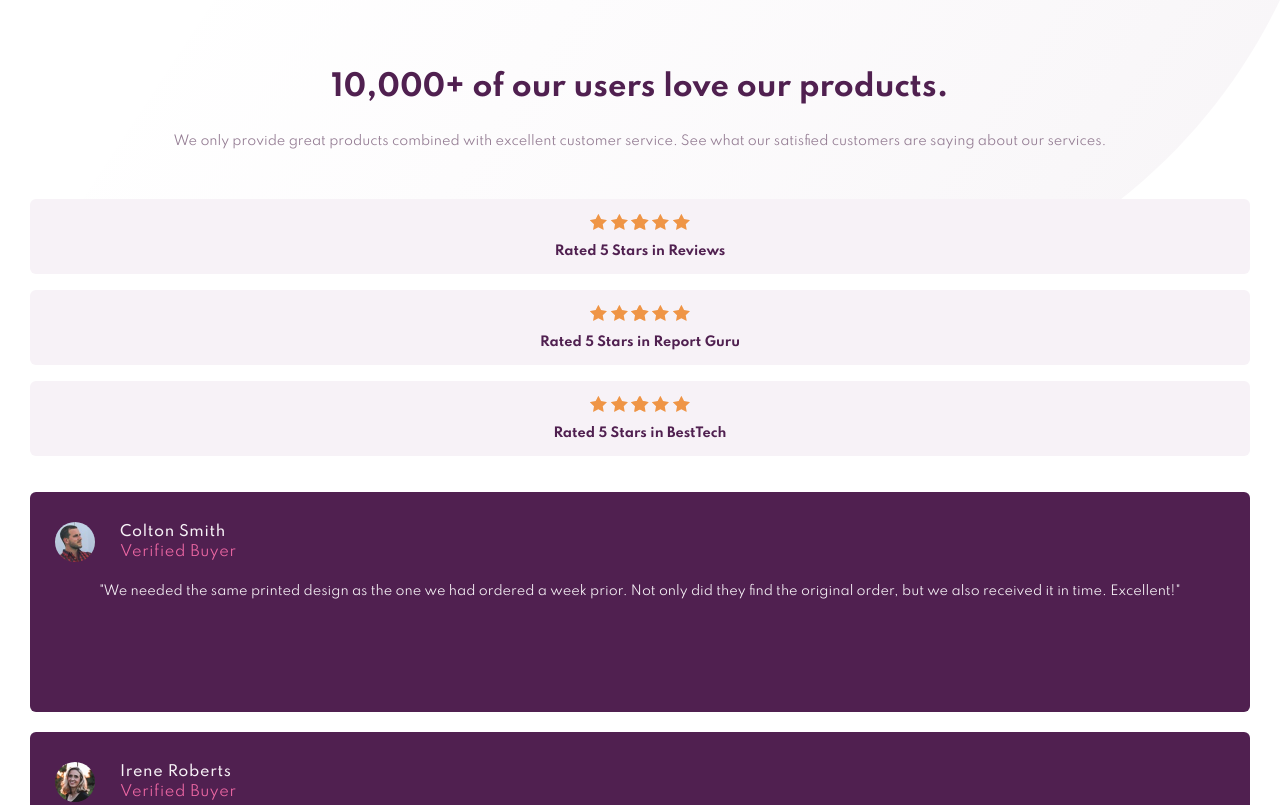
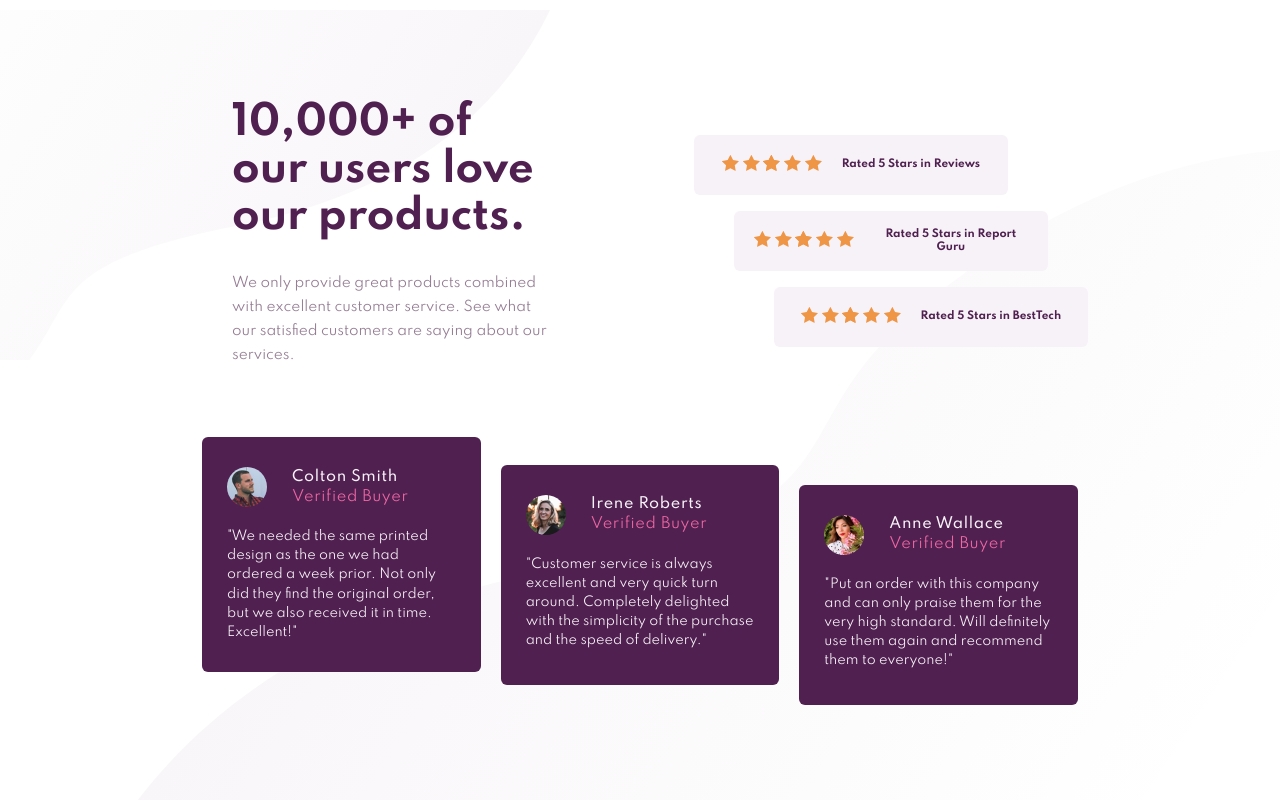
Before and after one commit to Lusk1nha/social-proof-section, a plain HTML site: page public/index.html in a window 1280 px wide. Shown: the top 805 px of the page. Drawn offline with Linux system fonts and the light colour scheme.

Commit message:
finished-desktop-version and update readme

```diff
--- a/public/index.html
+++ b/public/index.html
@@ -5,7 +5,8 @@
   <meta name="viewport" content="width=device-width, initial-scale=1.0" />
 
   <link rel="shortcut icon" href="./assets/favicon-32x32.png"/>
-  <link rel="stylesheet" href="./main.css">
+  <link rel="stylesheet" href="./styles/main.css">
+  <link rel="stylesheet" href="./styles/responsive.css">
 
   <title>Frontend Mentor | Social proof section</title>
 
@@ -21,7 +22,7 @@
     </section>
 
     <section id="ratingContainer">
-      <div class="rate-box">
+      <div class="rate-box" style="--rate-box: 1;">
         <div class="stars-box">
           <img class="star-img" src="./assets/icon-star.svg" alt="yellow star image"/>
         </div>
@@ -29,7 +30,7 @@
         <h4 class="who-rate">Rated 5 Stars in Reviews</h4>
       </div>
 
-      <div class="rate-box">
+      <div class="rate-box" style="--rate-box: 2;">
         <div class="stars-box">
           <img class="star-img" src="./assets/icon-star.svg" alt="yellow star image"/>
         </div>
@@ -37,7 +38,7 @@
         <h4 class="who-rate">Rated 5 Stars in Report Guru</h4>
       </div>
 
-      <div class="rate-box">
+      <div class="rate-box" style="--rate-box: 3;">
         <div class="stars-box">
           <img class="star-img" src="./assets/icon-star.svg" alt="yellow star image"/>
         </div>
@@ -47,7 +48,7 @@
     </section>
 
     <section id="commentsContainer">
-      <div class="comment-box">
+      <div class="comment-box" style="--comment-box: 1;">
         <div class="person">
           <img class="person-image" src="./assets/image-colton.jpg" alt="Person image">
 
@@ -60,7 +61,7 @@
         <h4 class="comment">"We needed the same printed design as the one we had ordered a week prior. Not only did they find the original order, but we also received it in time. Excellent!"</h4>
       </div>
 
-      <div class="comment-box">
+      <div class="comment-box" style="--comment-box: 2;">
         <div class="person">
           <img class="person-image" src="./assets/image-irene.jpg" alt="Person image">
 
@@ -73,7 +74,7 @@
         <h4 class="comment">"Customer service is always excellent and very quick turn around. Completely delighted with the simplicity of the purchase and the speed of delivery."</h4>
       </div>
 
-      <div class="comment-box">
+      <div class="comment-box" style="--comment-box: 3;">
         <div class="person">
           <img class="person-image" src="./assets/image-anne.jpg" alt="Person image">
 
--- a/public/main.css
+++ b/public/styles/main.css
@@ -37,7 +37,7 @@ body {
 }
 
 .bg-image-top {
-  background-image: url('./assets/bg-pattern-top-mobile.svg');
+  background-image: url('../assets/bg-pattern-top-mobile.svg');
   background-size: cover;
 
   position: absolute;
@@ -51,22 +51,23 @@ body {
 }
 
 .bg-image-bottom {
-  background-image: url('./assets/bg-pattern-bottom-mobile.svg');
+  background-image: url('../assets/bg-pattern-bottom-mobile.svg');
   background-size: cover;
 
   position: absolute;
-  bottom: -105vh;
+  bottom: 0px;
 
   width: 100%;
   height: 700px;
 
   z-index: -1;
+  overflow: none;
 
 }
 
 #mainContainer {
   width: 100%;
-  height: 100vh;
+  min-height: 100%;
 
   display: flex;
   flex-direction: column;
@@ -106,7 +107,7 @@ body {
   width: 100%;
 
   color: var(--color3);
-  font-size: 0.80rem;
+  font-size: 0.8rem;
   font-weight: 400;
 
 }
@@ -143,7 +144,7 @@ body {
 }
 
 .rate-box .stars-box {
-  background-image: url('./assets/icon-star.svg');
+  background-image: url('../assets/icon-star.svg');
   background-repeat: space;
 
   width: 100px;
--- /dev/null
+++ b/public/styles/responsive.css
@@ -0,0 +1,137 @@
+@media screen and (min-width: 750px) {
+  body {
+    min-height: 110vh;
+
+  }
+
+  .bg-image-top {
+    background-image: url('../assets/bg-pattern-top-desktop.svg');
+
+    width: 800px;
+    height: 350px;
+
+    top: 10px;
+    left: -250px;
+
+  }
+
+  .bg-image-bottom {
+    background-image: url('../assets/bg-pattern-bottom-desktop.svg');
+
+    bottom: 0;
+    right: 0;
+
+    width: 1200px;
+    height: 650px;
+
+  }
+
+  #mainContainer {
+    display: grid;
+    grid-template-columns: auto auto;
+    grid-template-rows: auto auto;
+
+    grid-template-areas:
+    "header-left header-right"
+    "footer footer";
+
+    padding: 100px 5% 30px;
+
+  }
+
+  #titleContainer {
+    max-width: 400px;
+    width: 100%;
+
+    text-align: left;
+
+    grid-area: header-left;
+
+  }
+
+  #titleContainer h1 {
+    font-size: 5vmin;
+
+  }
+
+  #titleContainer h4 {
+    width: 80%;
+
+    font-size: 0.85rem;
+    line-height: 1.5rem;
+
+  }
+
+  #ratingContainer {
+    width: 100%;
+
+    align-items: flex-end;
+    justify-content: flex-end;
+
+    grid-area: header-right;
+
+    margin-left: -120px;
+
+  }
+
+  #ratingContainer .rate-box {
+    max-width: 400px;
+    width: 90%;
+    height: 60px;
+
+    flex-direction: row;
+    justify-content: center;
+    align-items: center;
+
+    transform: translateX(calc(40px * var(--rate-box)));
+
+    padding: 0 20px;
+
+  }
+
+  .rate-box .stars-box {
+    min-width: 100px;
+
+    margin: 0;
+    margin-right: 20px;
+
+  }
+
+  .rate-box .who-rate {
+    font-size: 0.65rem;
+
+  }
+
+
+  #commentsContainer {
+    width: 100%;
+
+    align-items: center;
+    justify-content: center;
+    flex-direction: row;
+
+    grid-area: footer;
+
+  }
+
+  #commentsContainer .comment-box {
+    width: 80%;
+    height: auto;
+
+    margin: 0px 10px;
+    transform: translateY(calc(20px * var(--comment-box)));
+
+  }
+}
+
+@media screen and (min-width: 1100px) {
+  body {
+    min-height: 100vh;
+
+  }
+
+  #mainContainer {
+    padding: 100px 15% 30px;
+
+  }
+}
```
Also changed, not shown: public/assets/github-image.png (added), 1 other file.
